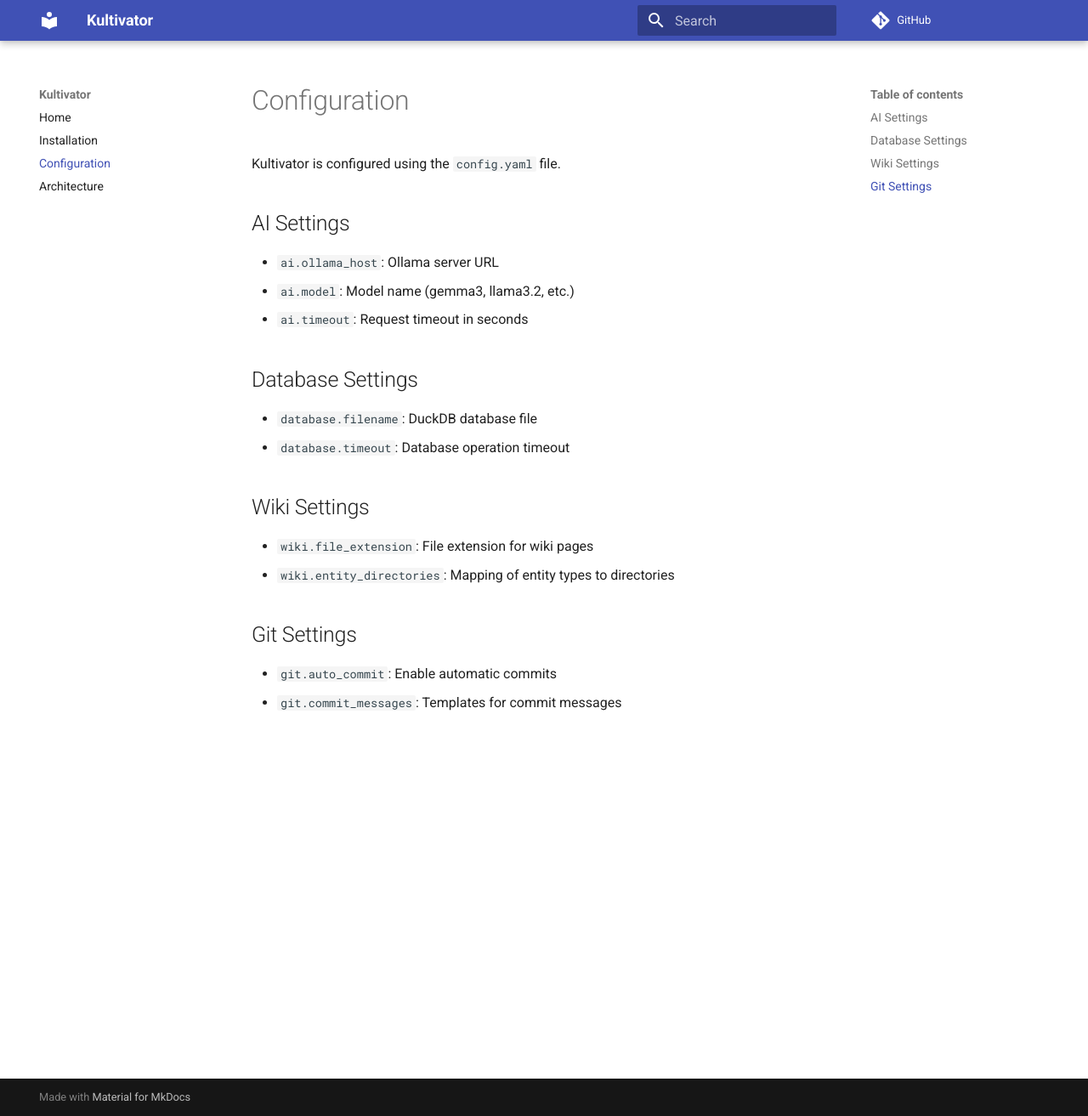
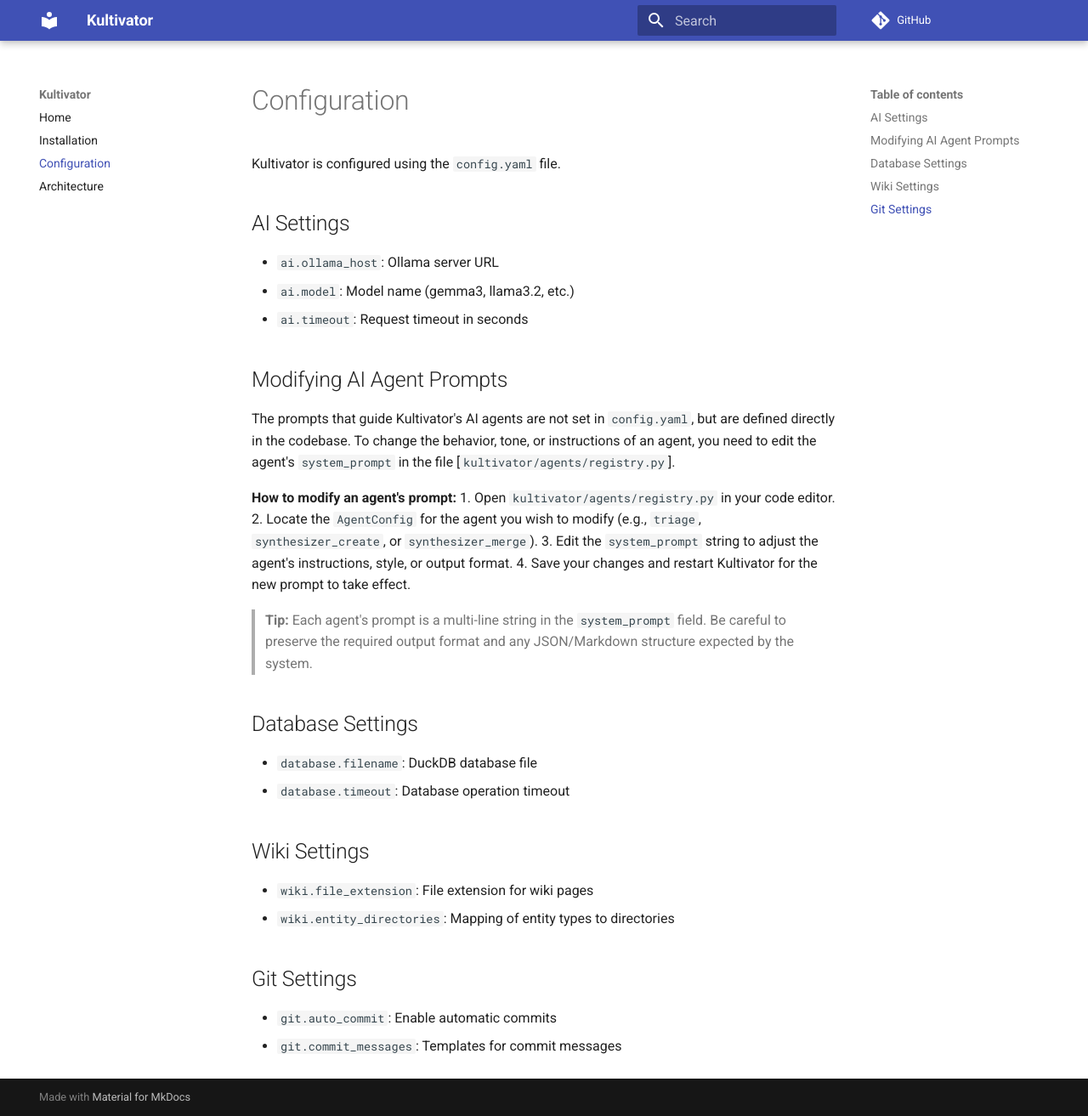
Before and after one commit to andjar/Kultivator, an MkDocs documentation site: the page built from docs/configuration.md, in a window 1280 px wide and 1313 px high. Shown: the whole window at 85% size. Built offline with MkDocs 1.6.1 and Material for MkDocs 9.7.7, drawn with Linux system fonts in a browser that asks for light colours; comment, search, counter and statistics services are not loaded.

Commit message:
docs: Update configuration documentation to include AI agent prompt modification instructions
- Added a new section detailing how to modify AI agent prompts directly in the codebase.
- Provided step-by-step instructions for editing the `system_prompt` in `kultivator/agents/registry.py`.
- Included a tip on preserving output format and structure when modifying prompts.

```diff
--- a/docs/configuration.md
+++ b/docs/configuration.md
@@ -6,6 +6,17 @@
 - `ai.ollama_host`: Ollama server URL
 - `ai.model`: Model name (gemma3, llama3.2, etc.)
 - `ai.timeout`: Request timeout in seconds
+
+## Modifying AI Agent Prompts
+The prompts that guide Kultivator's AI agents are not set in `config.yaml`, but are defined directly in the codebase. To change the behavior, tone, or instructions of an agent, you need to edit the agent's `system_prompt` in the file [`kultivator/agents/registry.py`].
+
+**How to modify an agent's prompt:**
+1. Open `kultivator/agents/registry.py` in your code editor.
+2. Locate the `AgentConfig` for the agent you wish to modify (e.g., `triage`, `synthesizer_create`, or `synthesizer_merge`).
+3. Edit the `system_prompt` string to adjust the agent's instructions, style, or output format.
+4. Save your changes and restart Kultivator for the new prompt to take effect.
+
+> **Tip:** Each agent's prompt is a multi-line string in the `system_prompt` field. Be careful to preserve the required output format and any JSON/Markdown structure expected by the system.
 
 ## Database Settings
 - `database.filename`: DuckDB database file
```
